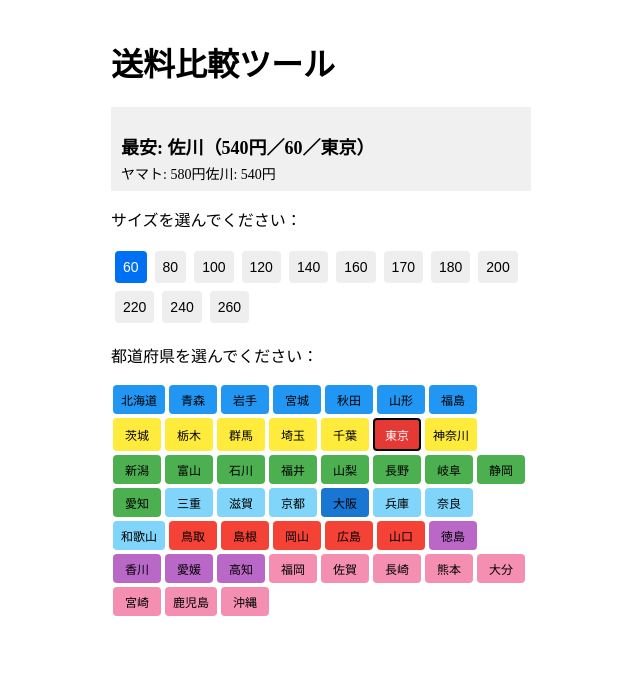
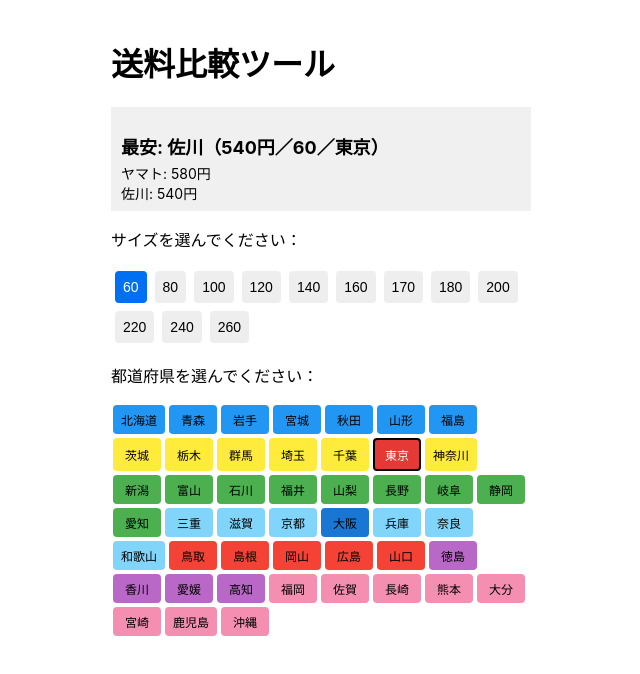
Before and after one commit to kdmn77/shipping-checker, a React (Vite) app: page / in a window 1280 px wide. Both pictures are taken after a click on the button "60". Shown: the top 674 px of the page, without its empty margins (319-959 px from the left). Built offline with nearby package versions, Linux system fonts and the light colour scheme.

Commit message:
Add files via upload

```diff
--- a/src/App.jsx
+++ b/src/App.jsx
@@ -71,7 +71,7 @@
   };
 
   return (
-    <div style={{ padding: 10, maxWidth: 420, margin: '0 auto' }}>
+    <div style={{ padding: 10, maxWidth: 420, margin: '0 auto', fontFamily: '-apple-system, BlinkMacSystemFont, "Helvetica Neue", Helvetica, Arial, sans-serif' }}>
       <h1>送料比較ツール</h1>
 
       <div style={{ background: '#f0f0f0', padding: '8px 10px', marginBottom: 16, minHeight: 60 }}>
@@ -84,8 +84,9 @@
               ／{result.size}／{result.prefecture}）
             </p>
             <p style={{ fontSize: '14px', margin: 0 }}>
-              ヤマト: {result.yamato !== undefined ? result.yamato.toLocaleString() + '円' : '―'}
-              佐川: {result.sagawa !== undefined ? result.sagawa.toLocaleString() + '円' : '―'}
+              ヤマト: {result.yamato !== undefined ? result.yamato.toLocaleString() + "円" : "―円"}
+            <br />
+            佐川: {result.sagawa !== undefined ? result.sagawa.toLocaleString() + "円" : "―円"}
             </p>
           </>
         ) : (
```
